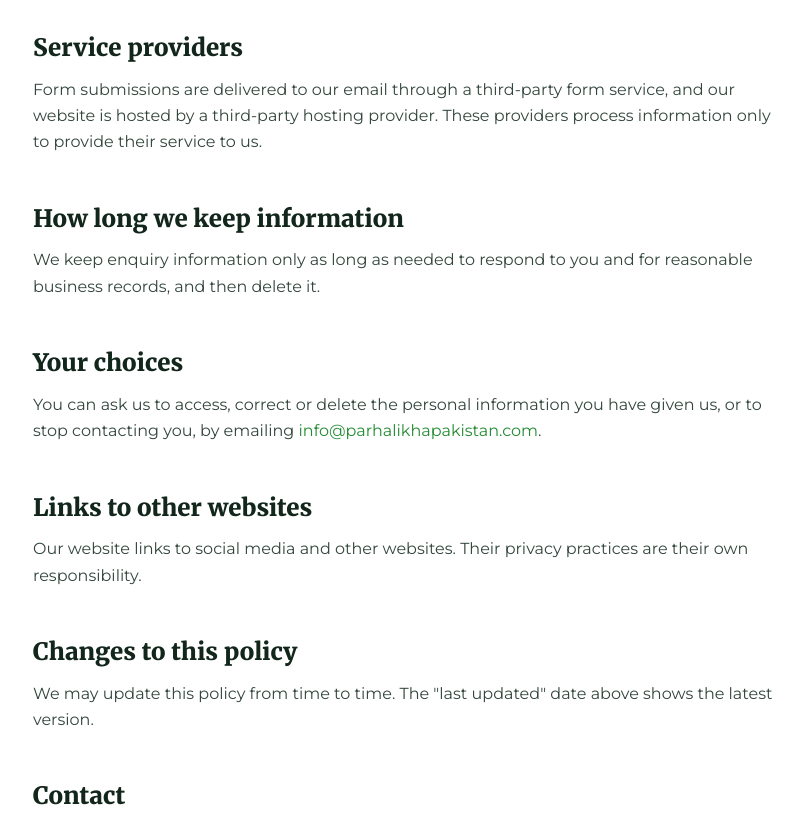
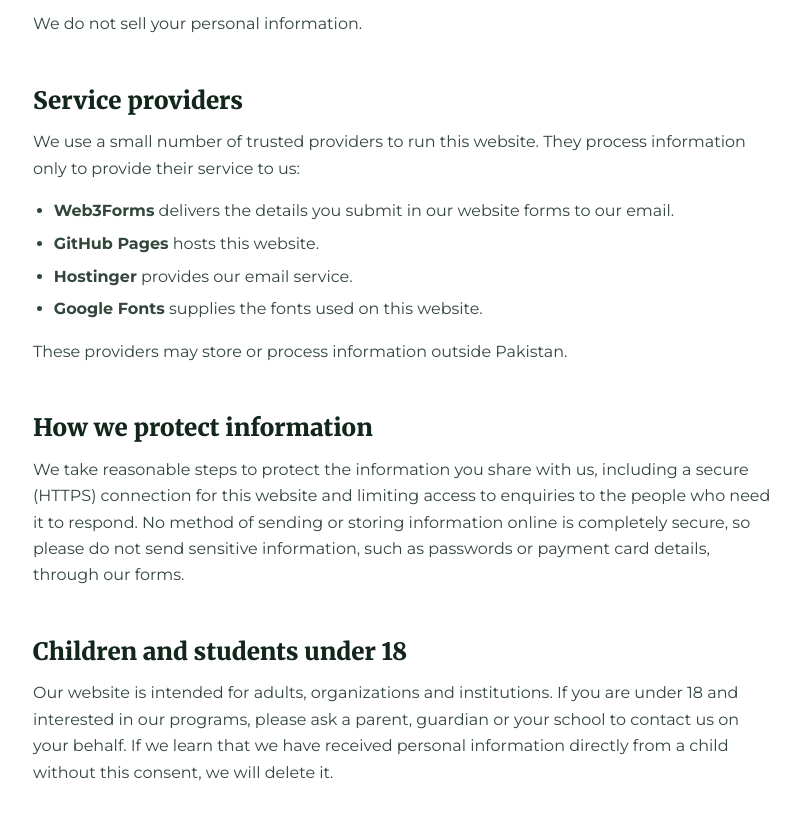
Before and after one commit to parhalikhapakistan/website, a plain HTML site: page privacy.html in a window 1280 px wide. Shown: the part 1120-1934 px from the top of the page, without its empty margins (237-1040 px from the left). Drawn offline with Linux system fonts and the light colour scheme.

Commit message:
Update Privacy Policy and Terms of Use
Name service providers, add security, under-18 and sole-proprietorship wording; add liability, governing law and fictional-concept clauses.

Co-Authored-By: Claude Opus 5.5 <noreply@anthropic.com>

```diff
--- a/privacy.html
+++ b/privacy.html
@@ -119,13 +119,13 @@
 
   <section class="section">
     <div class="container prose">
-      <p>Parha Likha Pakistan ("PLP", "we", "us") respects your privacy. This policy explains what information we collect through parhalikhapakistan.com, how we use it and the choices you have.</p>
+      <p>Parha Likha Pakistan ("PLP", "we", "us"), a sole proprietorship registered in Pakistan, respects your privacy. This policy explains what information we collect through parhalikhapakistan.com, how we use it and the choices you have.</p>
 
       <h2>Information we collect</h2>
       <ul>
         <li><strong>Information you give us:</strong> when you submit an enquiry, quote request or interest form, we receive the details you enter, such as your name, email, phone/WhatsApp number, organization and message.</li>
         <li><strong>Direct contact:</strong> if you email, call or message us on WhatsApp, we receive the information you share in that conversation.</li>
-        <li><strong>Basic usage statistics:</strong> we may use privacy-friendly analytics that count page visits without identifying you personally.</li>
+        <li><strong>Technical information:</strong> like any website, the services that host and deliver this site may receive basic technical details such as your IP address and browser type. We do not use advertising or tracking cookies, and we do not currently use website analytics. If we add privacy-friendly analytics in future, we will update this policy.</li>
       </ul>
 
       <h2>How we use your information</h2>
@@ -138,7 +138,20 @@
       <p>We do not sell your personal information.</p>
 
       <h2>Service providers</h2>
-      <p>Form submissions are delivered to our email through a third-party form service, and our website is hosted by a third-party hosting provider. These providers process information only to provide their service to us.</p>
+      <p>We use a small number of trusted providers to run this website. They process information only to provide their service to us:</p>
+      <ul>
+        <li><strong>Web3Forms</strong> delivers the details you submit in our website forms to our email.</li>
+        <li><strong>GitHub Pages</strong> hosts this website.</li>
+        <li><strong>Hostinger</strong> provides our email service.</li>
+        <li><strong>Google Fonts</strong> supplies the fonts used on this website.</li>
+      </ul>
+      <p>These providers may store or process information outside Pakistan.</p>
+
+      <h2>How we protect information</h2>
+      <p>We take reasonable steps to protect the information you share with us, including a secure (HTTPS) connection for this website and limiting access to enquiries to the people who need it to respond. No method of sending or storing information online is completely secure, so please do not send sensitive information, such as passwords or payment card details, through our forms.</p>
+
+      <h2>Children and students under 18</h2>
+      <p>Our website is intended for adults, organizations and institutions. If you are under 18 and interested in our programs, please ask a parent, guardian or your school to contact us on your behalf. If we learn that we have received personal information directly from a child without this consent, we will delete it.</p>
 
       <h2>How long we keep information</h2>
       <p>We keep enquiry information only as long as needed to respond to you and for reasonable business records, and then delete it.</p>
```
Also changed, not shown: terms.html (+8 -2 lines).
